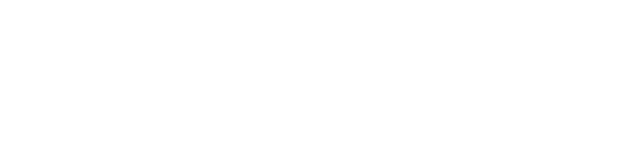
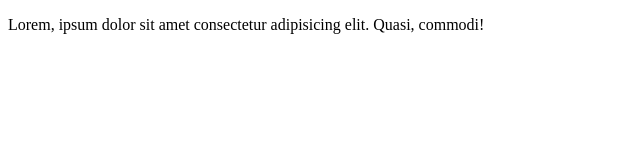
Before and after one commit to Caballero504/Test_Repositorio, a plain HTML site: page index.html in a window 1280 px wide. Shown: the whole page, without its empty margins (0-640 px from the left). Drawn offline with Linux system fonts and the light colour scheme.

Commit message:
Agregado Div container

```diff
--- a/index.html
+++ b/index.html
@@ -7,6 +7,11 @@
     <title>Document</title>
 </head>
 <body>
-
+    <!-- Div Container-->
+    <div class="container">
+        <div class="row">
+            <p>Lorem, ipsum dolor sit amet consectetur adipisicing elit. Quasi, commodi!</p>
+        </div>
+    </div>
 </body>
 </html>
```
